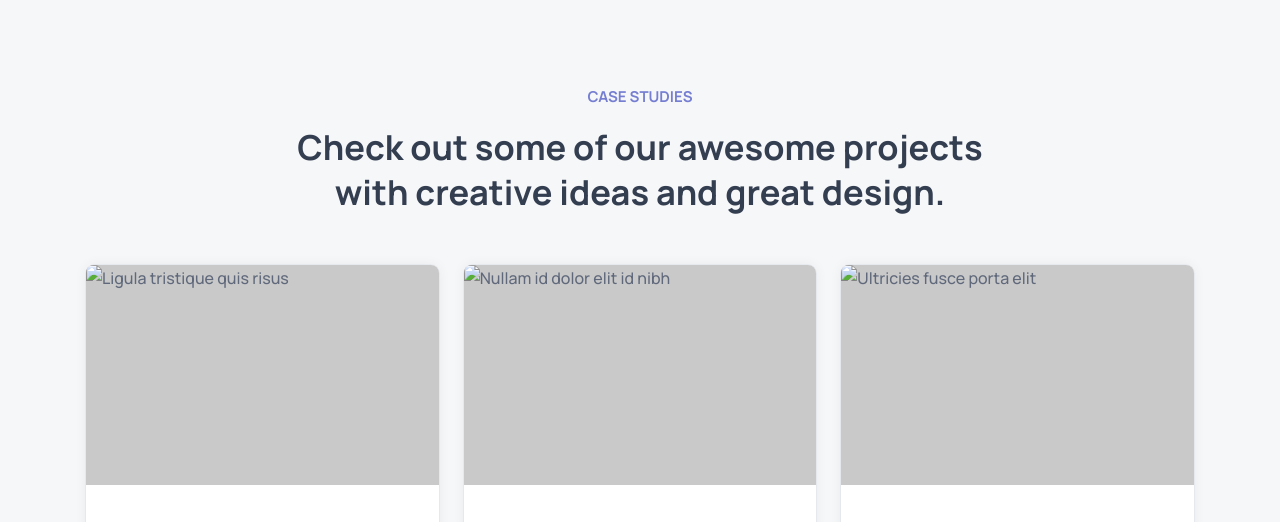
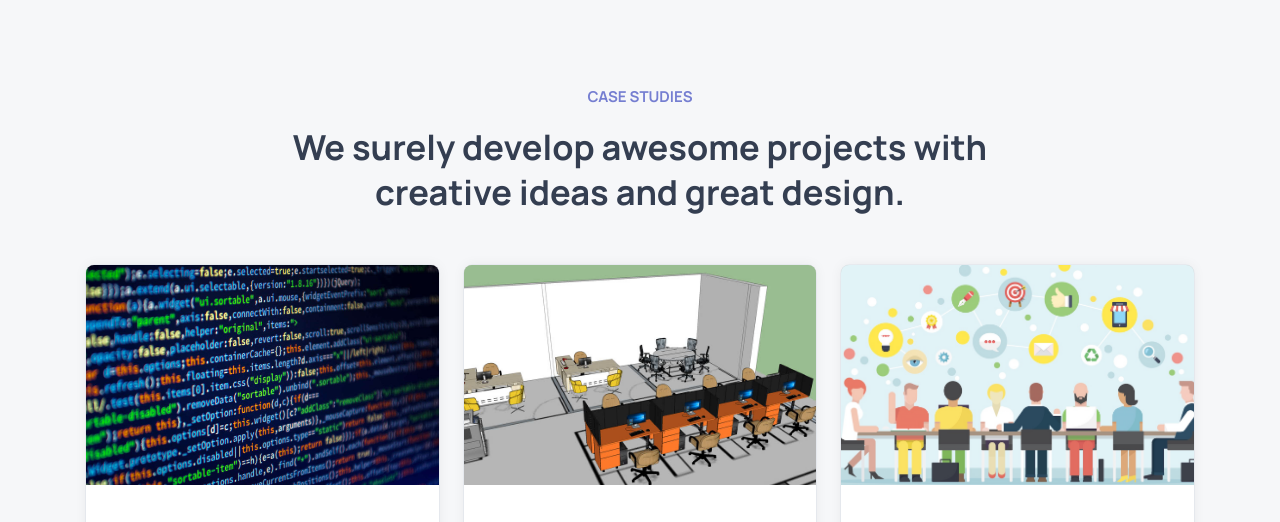
Before and after one commit to BravineTheeDeveloper/Lexxom-technologies, a plain HTML site: page index.html in a window 1280 px wide. Shown: the part 3940-4462 px from the top of the page. Drawn offline with nearby package versions, Linux system fonts and the light colour scheme.

Commit message:
Updated images on the blog section

```diff
--- a/index.html
+++ b/index.html
@@ -482,14 +482,14 @@
             <section class="section project" aria-labelledby="project-label">
                 <div class="container">
                     <p class="section-subtitle" id="project-label">Case Studies</p>
-                    <h2 class="h2 section-title">Check out some of our awesome projects with creative ideas and great design.</h2>
+                    <h2 class="h2 section-title">We surely develop awesome projects with creative ideas and great design.</h2>
 
                     <ul class="grid-list">
                         <li>
                             <div class="project-card">
                                 <figure class="card-banner img-holder" style="--width: 560; --height: 350;">
-                                    <img src="./assets/images/blog-1.jpg" width="560" height="350" loading="lazy"
-                                    alt="Ligula tristique quis risus" class="img-cover">
+                                    <img src="images/blog-1.jpg" width="560" height="350" loading="lazy"
+                                    alt="Coding Visualization" class="img-cover">
                                 </figure>
 
                                 <div class="card-content">
@@ -527,8 +527,8 @@
                             <div class="project-card">
 
                             <figure class="card-banner img-holder" style="--width: 560; --height: 350;">
-                                <img src="./assets/images/blog-2.jpg" width="560" height="350" loading="lazy"
-                                alt="Nullam id dolor elit id nibh" class="img-cover">
+                                <img src="images/blog-2.jpg" width="560" height="350" loading="lazy"
+                                alt="Workspace Visualization" class="img-cover">
                             </figure>
 
                             <div class="card-content">
@@ -566,8 +566,8 @@
                         <li>
                             <div class="project-card">
                                 <figure class="card-banner img-holder" style="--width: 560; --height: 350;">
-                                    <img src="./assets/images/blog-3.jpg" width="560" height="350" loading="lazy"
-                                    alt="Ultricies fusce porta elit" class="img-cover">
+                                    <img src="images/blog-3.jpg" width="560" height="350" loading="lazy"
+                                    alt="Meeting Visualization" class="img-cover">
                                 </figure>
 
                                 <div class="card-content">
```
Also changed, not shown: images/blog-2.jpg (added), images/blog-3.jpg (added).
